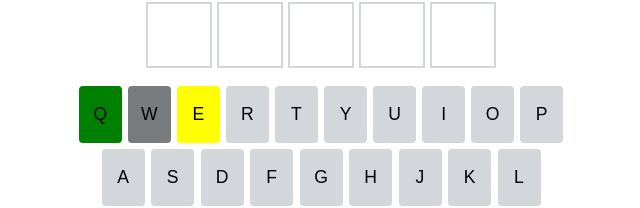
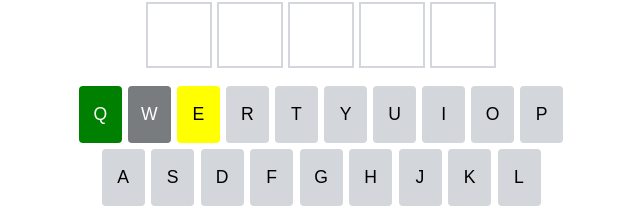
Before and after one commit to pawelkolacinski/my-wordle, a React (Create React App) app: page / in a window 1280 px wide. Shown: the part 353-561 px from the top of the page, without its empty margins (319-959 px from the left). Built offline with nearby package versions, Linux system fonts and the light colour scheme; grey boxes are pictures that could not be loaded.

Commit message:
update state colors

```diff
--- a/src/App.css
+++ b/src/App.css
@@ -21,15 +21,18 @@
 
 .keyboard-key.wordleletter-exists-same-place, .letter.wordleletter-exists-same-place{
   background-color: green;
+  color:white;
 
 }
 
 .keyboard-key.wordleletter-exists-different-place, .letter.wordleletter-exists-different-place{
   background-color: yellow;
 
+
 }
 
 .keyboard-key.wordleletter-exists-not, .letter.wordleletter-exists-not{
-  background-color: #787c7e;;
+  background-color: #787c7e;
+  color:white;
 
 }
```
